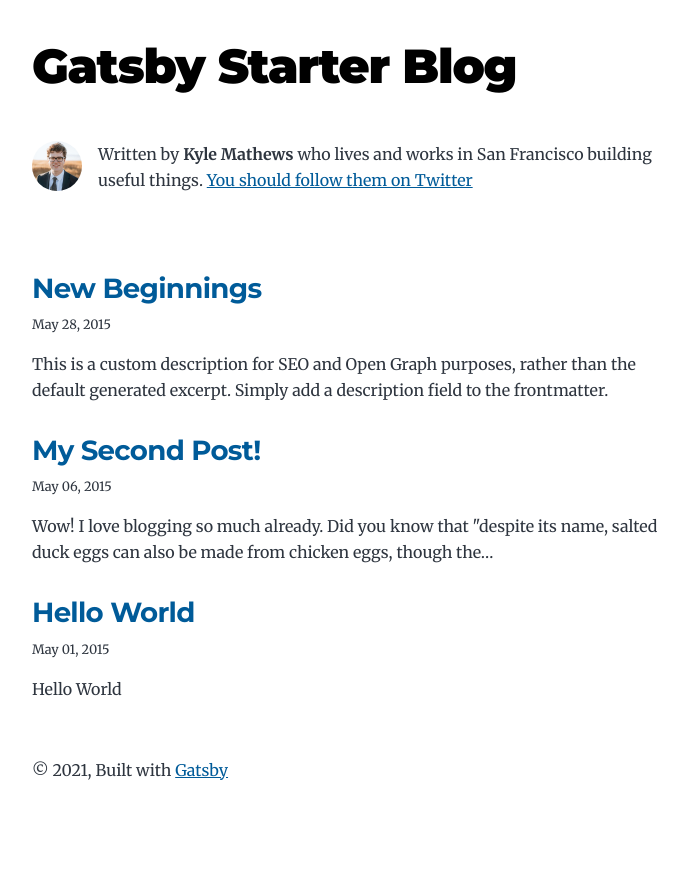
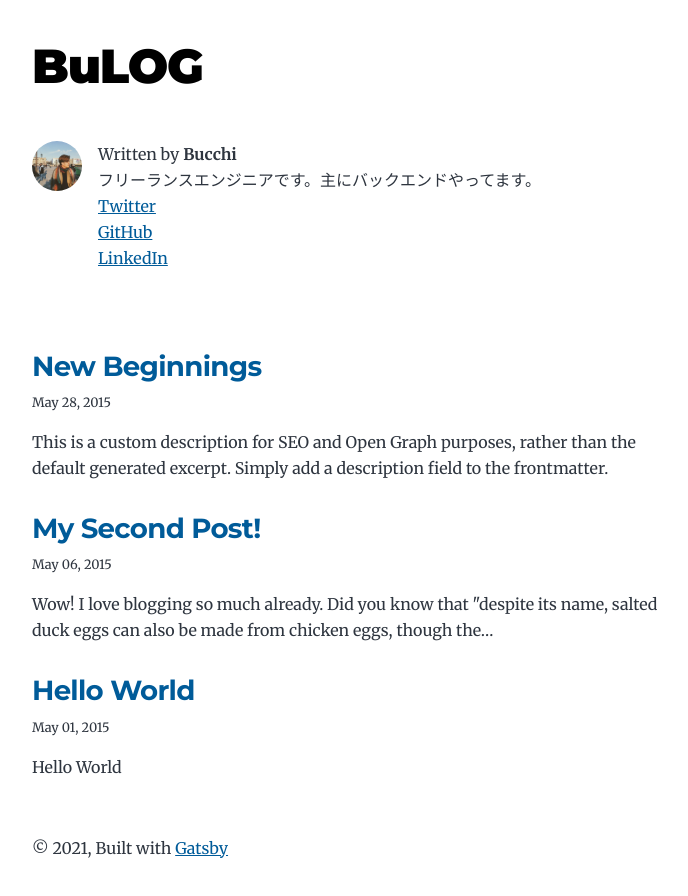
Before and after one commit to junya-ishibuchi/BuLOG, a Gatsby site: page / in a window 1280 px wide. Shown: the whole page, without its empty margins (292-980 px from the left). Before the commit the page ends 846 px from the top, so only its background shows below. Built offline with nearby package versions, Linux system fonts and the light colour scheme; Gatsby itself is replaced by a stand-in of ours.

Commit message:
modify author

```diff
--- a/gatsby-config.js
+++ b/gatsby-config.js
@@ -1,14 +1,16 @@
 module.exports = {
   siteMetadata: {
-    title: `Gatsby Starter Blog`,
+    title: `BuLOG`,
     author: {
-      name: `Kyle Mathews`,
-      summary: `who lives and works in San Francisco building useful things.`,
+      name: `Bucchi`,
+      summary: `フリーランスエンジニアです。主にバックエンドやってます。`,
     },
-    description: `A starter blog demonstrating what Gatsby can do.`,
+    description: `フリーランスエンジニアによるブログ`,
     siteUrl: `https://gatsbystarterblogsource.gatsbyjs.io/`,
     social: {
-      twitter: `kylemathews`,
+      twitter: `https://twitter.com/Jun8_8_8`,
+      github: `https://github.com/junya-ishibuchi`,
+      linkedin: `https://www.linkedin.com/in/junya-ishibuchi-44516a201/`,
     },
   },
   plugins: [
@@ -126,6 +128,6 @@ module.exports = {
     // this (optional) plugin enables Progressive Web App + Offline functionality
     // To learn more, visit: https://gatsby.dev/offline
     // `gatsby-plugin-offline`,
-    `gatsby-plugin-typegen`
+    `gatsby-plugin-typegen`,
   ],
 }
--- a/src/components/bio.tsx
+++ b/src/components/bio.tsx
@@ -20,6 +20,8 @@ const Bio = () => {
           }
           social {
             twitter
+            github
+            linkedin
           }
         }
       }
@@ -36,7 +38,7 @@ const Bio = () => {
         className="bio-avatar"
         layout="fixed"
         formats={["auto", "webp", "avif"]}
-        src="../images/profile-pic.png"
+        src="../images/profile-pic.jpg"
         width={50}
         height={50}
         quality={95}
@@ -44,11 +46,15 @@ const Bio = () => {
       />
       {author?.name && (
         <p>
-          Written by <strong>{author.name}</strong> {author?.summary || null}
-          {` `}
-          <a href={`https://twitter.com/${social?.twitter || ``}`}>
-            You should follow them on Twitter
-          </a>
+          Written by <strong>{author.name}</strong>
+          <br />
+          {author?.summary || null}
+          <br />
+          <a href={`${social?.twitter}`}>Twitter</a>
+          <br />
+          <a href={`${social?.github}`}>GitHub</a>
+          <br />
+          <a href={`${social?.linkedin}`}>LinkedIn</a>
         </p>
       )}
     </div>
```
Also changed, not shown: src/__generated__/gatsby-types.ts (+42 -36 lines), src/images/profile-pic.jpg (added), src/images/profile-pic.png (deleted).
